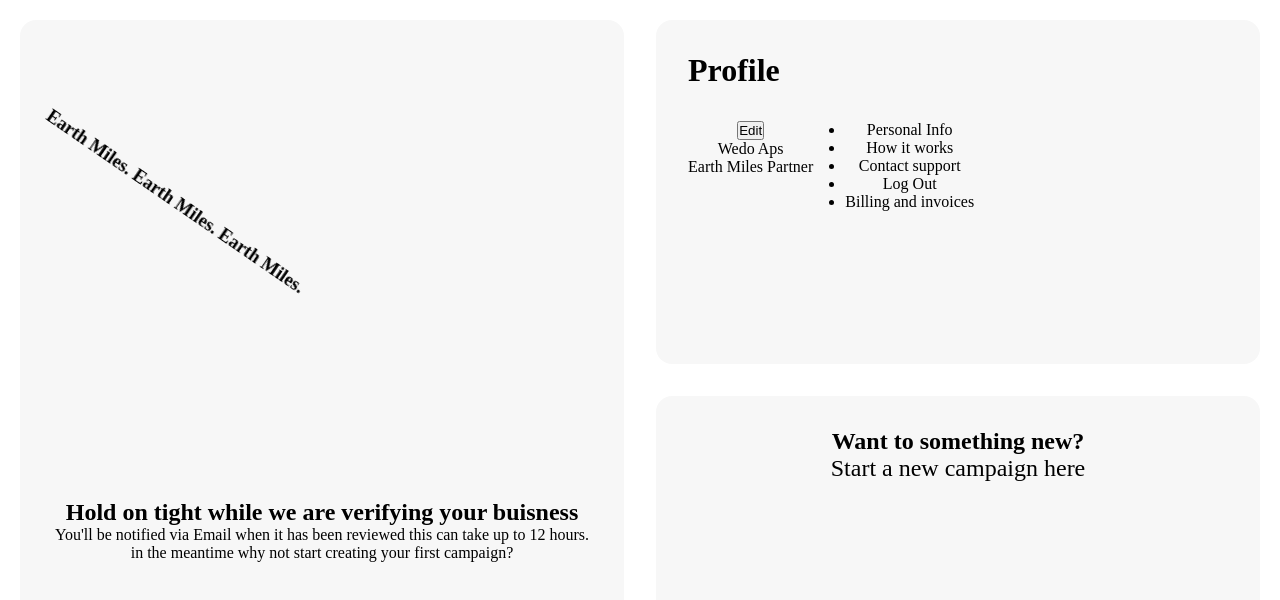
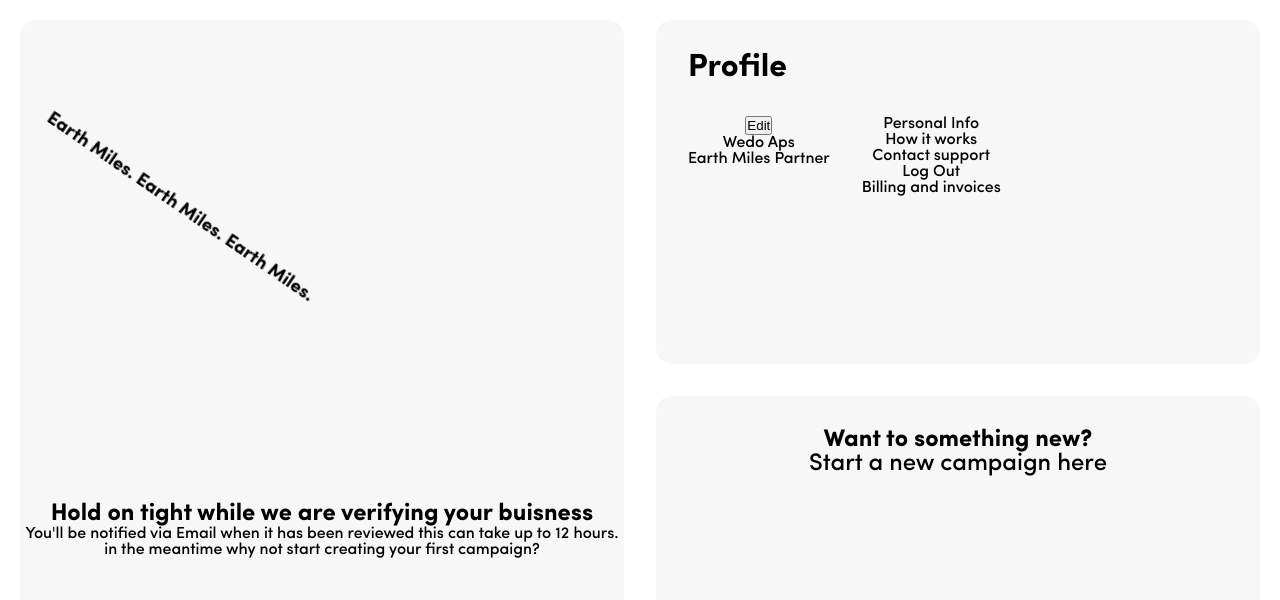
Before and after one commit to luka9938/earthmiles-weebs2, a Next.js app: page /homepage in a window 1280 px wide. Shown: the top 600 px of the page. Built offline with nearby package versions, Linux system fonts and the light colour scheme.

Commit message:
Fonts_working

```diff
--- a/src/pages/homepage/index.js
+++ b/src/pages/homepage/index.js
@@ -1,6 +1,5 @@
 import styles from "./homepage.module.css";
 import Link from "next/link";
-
 export default function Homepage() {
   return (
     <main>
--- a/src/styles/fonts.css
+++ b/src/styles/fonts.css
@@ -1,7 +1,7 @@
 /* Regular style */
 @font-face {
   font-family: "SofiaPro";
-  src: url("./fonts/SofiaProFont/SofiaProMedium.ttf") format("ttf");
+  src: url("./fonts/SofiaProFont/SofiaProMedium.ttf") format("truetype");
   font-weight: normal;
   font-style: normal;
 }
@@ -9,7 +9,7 @@
 /* Italic style */
 @font-face {
   font-family: "SofiaPro";
-  src: url("./fonts/SofiaProFont/SofiaProMedium-italic.ttf") format("ttf");
+  src: url("./fonts/SofiaProFont/SofiaProMedium-italic.ttf") format("truetype");
   font-weight: normal;
   font-style: italic;
 }
@@ -17,7 +17,7 @@
 /* Bold style */
 @font-face {
   font-family: "SofiaPro";
-  src: url("./fonts/SofiaProFont/SofiaProBold.ttf") format("ttf");
+  src: url("./fonts/SofiaProFont/SofiaProBold.ttf") format("truetype");
   font-weight: bold;
   font-style: normal;
 }
@@ -25,7 +25,7 @@
 /* Bold Italic style */
 @font-face {
   font-family: "SofiaPro";
-  src: url("./fonts/SofiaProFont/SofiaProBold-Italic.ttf") format("ttf");
+  src: url("./fonts/SofiaProFont/SofiaProBold-Italic.ttf") format("truetype");
   font-weight: bold;
   font-style: italic;
 }
@@ -33,7 +33,7 @@
 /* SemiBold style */
 @font-face {
   font-family: "SofiaPro";
-  src: url("./fonts/SofiaProFont/SofiaProSemiBold.ttf") format("ttf");
+  src: url("./fonts/SofiaProFont/SofiaProSemiBold.ttf") format("truetype");
   font-weight: 600;
   font-style: normal;
 }
--- a/src/styles/globals.css
+++ b/src/styles/globals.css
@@ -90,7 +90,17 @@
 }
 
 a {
+  font-family: "SofiaPro";
   color: inherit;
+  text-decoration: none;
+}
+li {
+  font-family: "SofiaPro";
+  text-decoration: none;
+  list-style: none;
+}
+ul {
+  font-family: "SofiaPro";
   text-decoration: none;
 }
 
```
